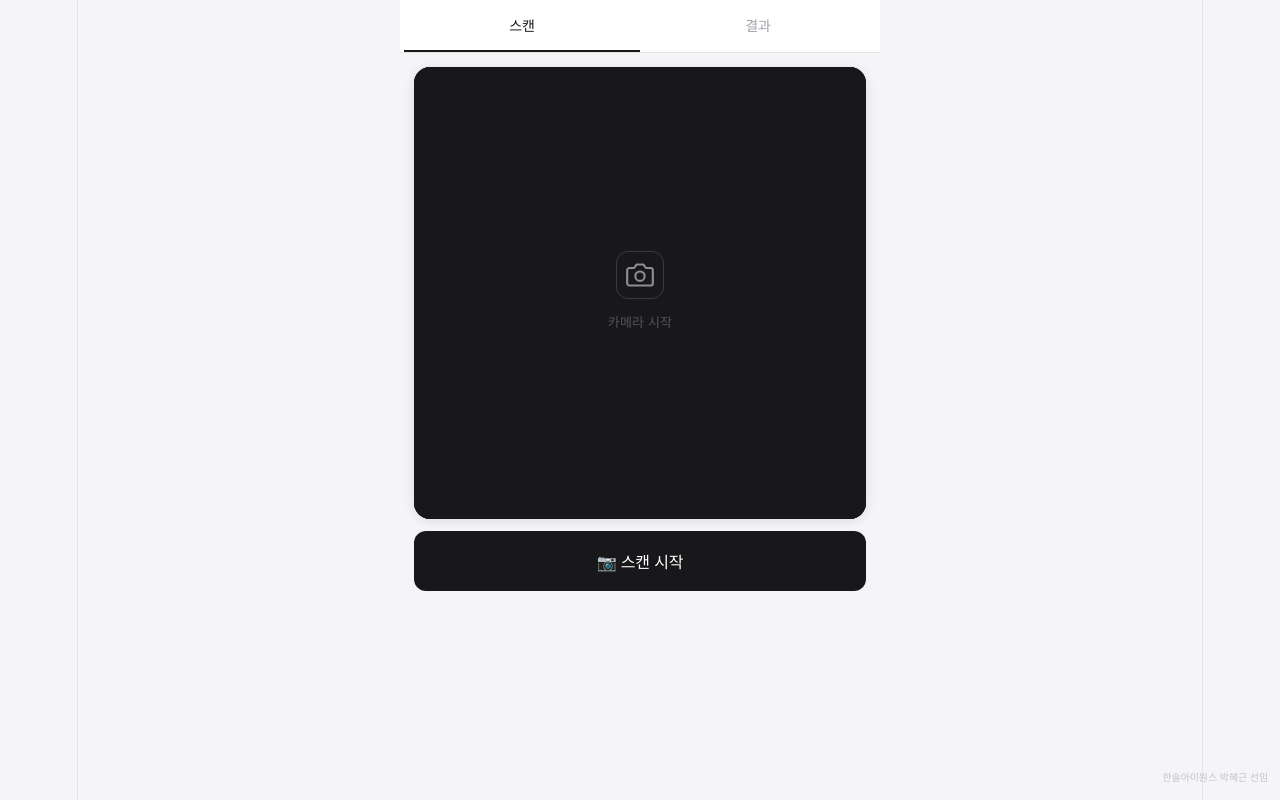
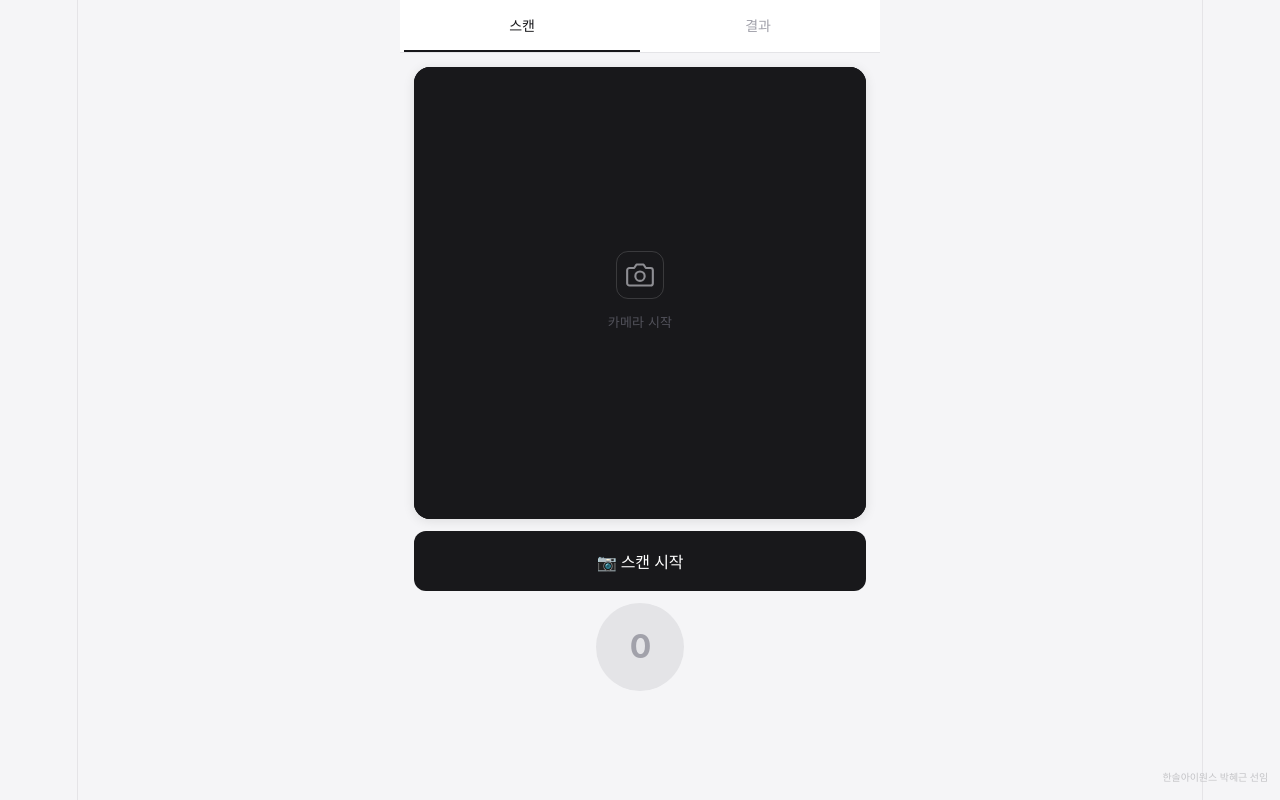
Before and after one commit to hgpark27-alt/qr-scanner, a React (Vite) app: page / in a window 1280 px wide. Built offline with nearby package versions, Linux system fonts and the light colour scheme; what zxing-wasm would draw is missing.

Commit message:
Replace scan count text with visual circle counter

```diff
--- a/src/App.css
+++ b/src/App.css
@@ -184,12 +184,23 @@ body {
 }
 .btn-stop:active { opacity: .85; }
 
-.scan-count {
-  text-align: center;
-  color: #16a34a;
-  font-size: 13px;
-  font-weight: 500;
+.scan-counter {
+  width: 88px;
+  height: 88px;
+  border-radius: 50%;
+  align-self: center;
+  display: flex;
+  align-items: center;
+  justify-content: center;
+  font-size: 32px;
+  font-weight: 700;
+  letter-spacing: -1px;
+  transition: background .25s, color .25s;
+  flex-shrink: 0;
 }
+.counter--idle   { background: #e4e4e7; color: #a1a1aa; }
+.counter--active { background: #22c55e; color: #fff; }
+.counter--done   { background: #3b82f6; color: #fff; }
 .error {
   background: #fef2f2;
   color: #dc2626;
--- a/src/App.jsx
+++ b/src/App.jsx
@@ -242,7 +242,9 @@ export default function App() {
           : <button className="btn-start" onClick={startScan}>📷 스캔 시작</button>}
 
         {error && <p className="error">{error}</p>}
-        {items.length > 0 && <p className="scan-count">✓ {items.length}개 인식됨</p>}
+        <div className={`scan-counter ${scanning && items.length > 0 ? 'counter--active' : !scanning && items.length > 0 ? 'counter--done' : 'counter--idle'}`}>
+          {items.length}
+        </div>
       </div>
 
       <div className="result-panel" style={{ display: tab === 'result' ? 'flex' : 'none' }}>
```
